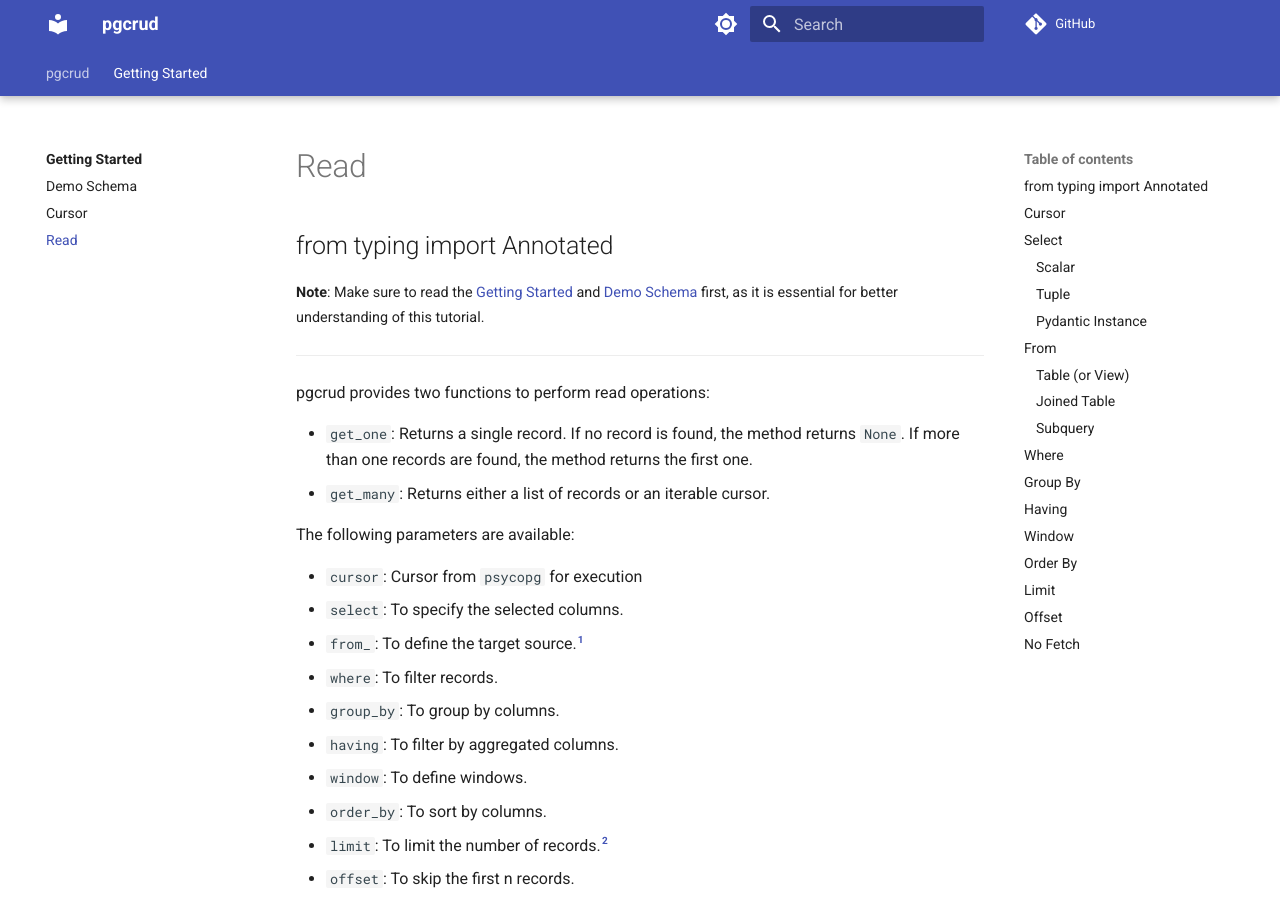
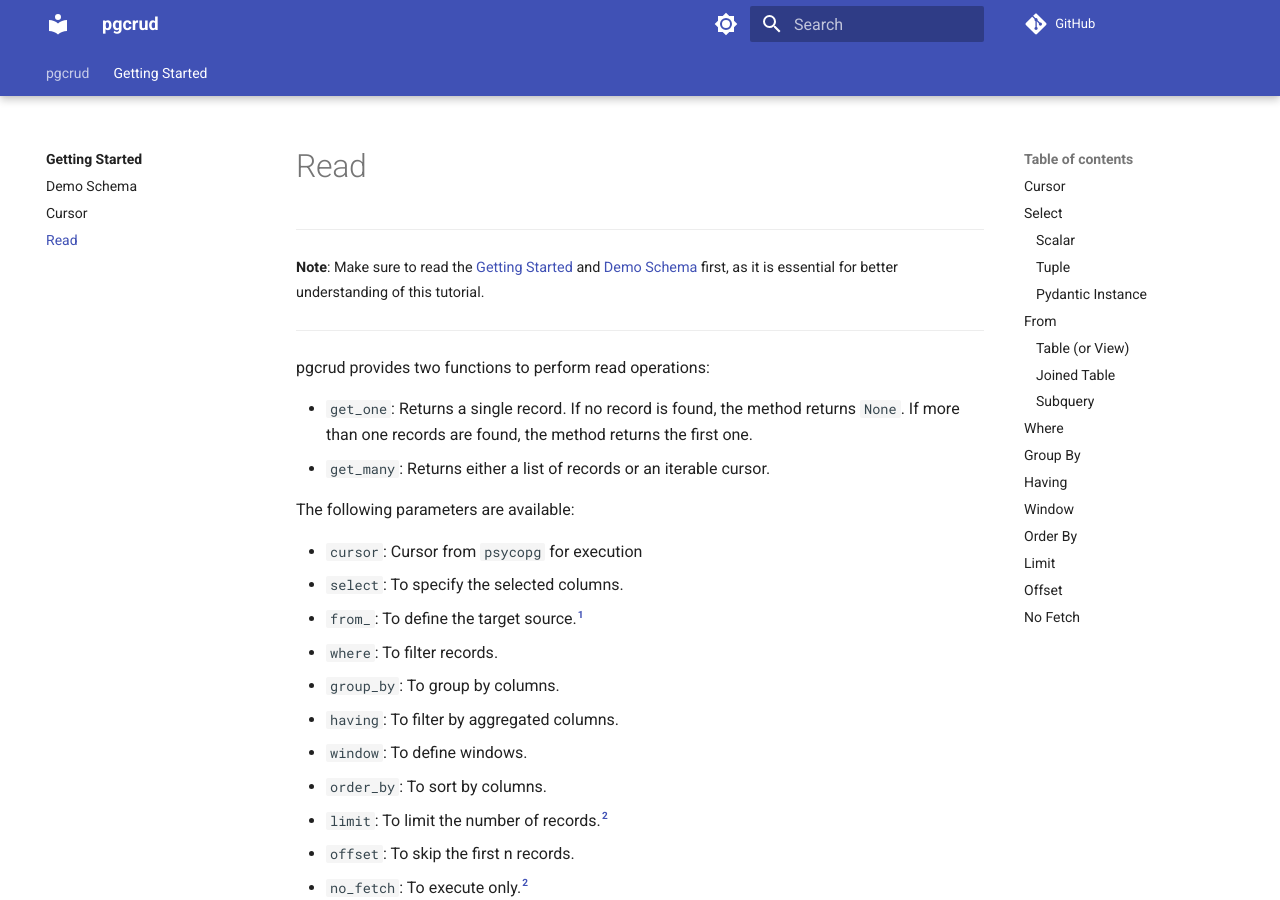
Before and after one commit to dakivara/pgcrud, an MkDocs documentation site: the page built from docs/getting-started/read.md, in a window 1280 px wide and 900 px high. Built offline with MkDocs 1.6.1 and Material for MkDocs 9.7.7, drawn with Linux system fonts in a browser that asks for light colours; comment, search, counter and statistics services are not loaded.

Commit message:
remove line

```diff
--- a/docs/getting-started/read.md
+++ b/docs/getting-started/read.md
@@ -1,4 +1,4 @@
-from typing import Annotated
+
 -----
 
 <span style="font-size: 0.9em;">
```
